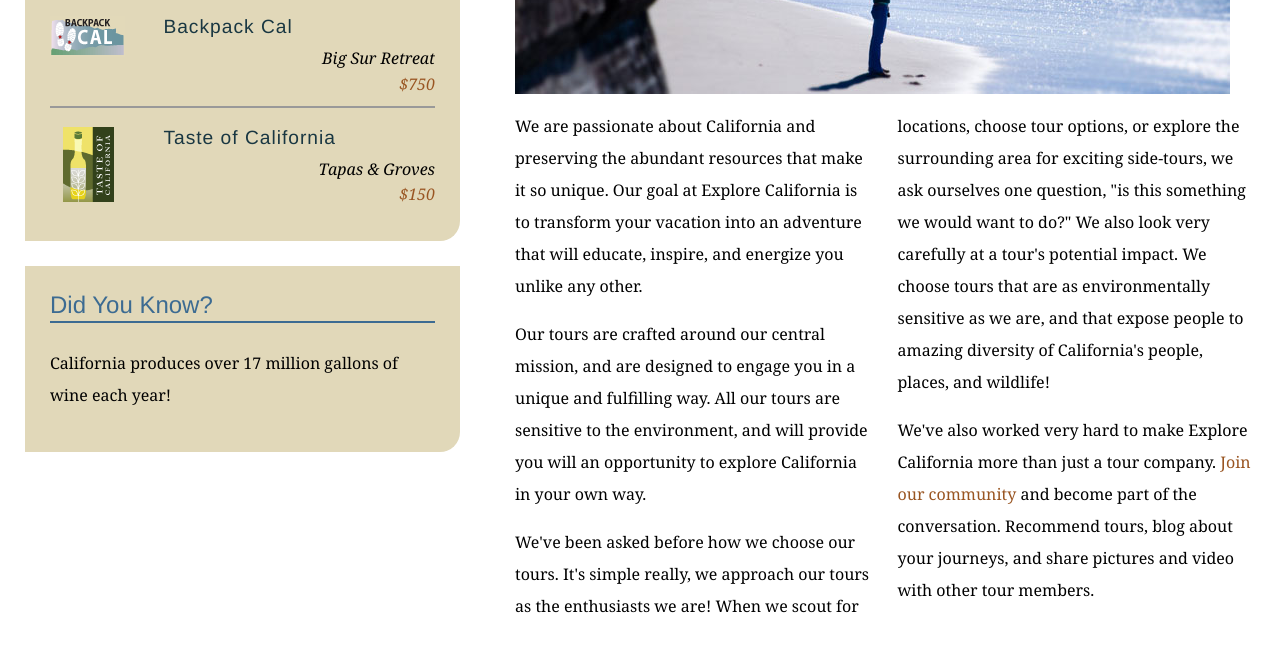
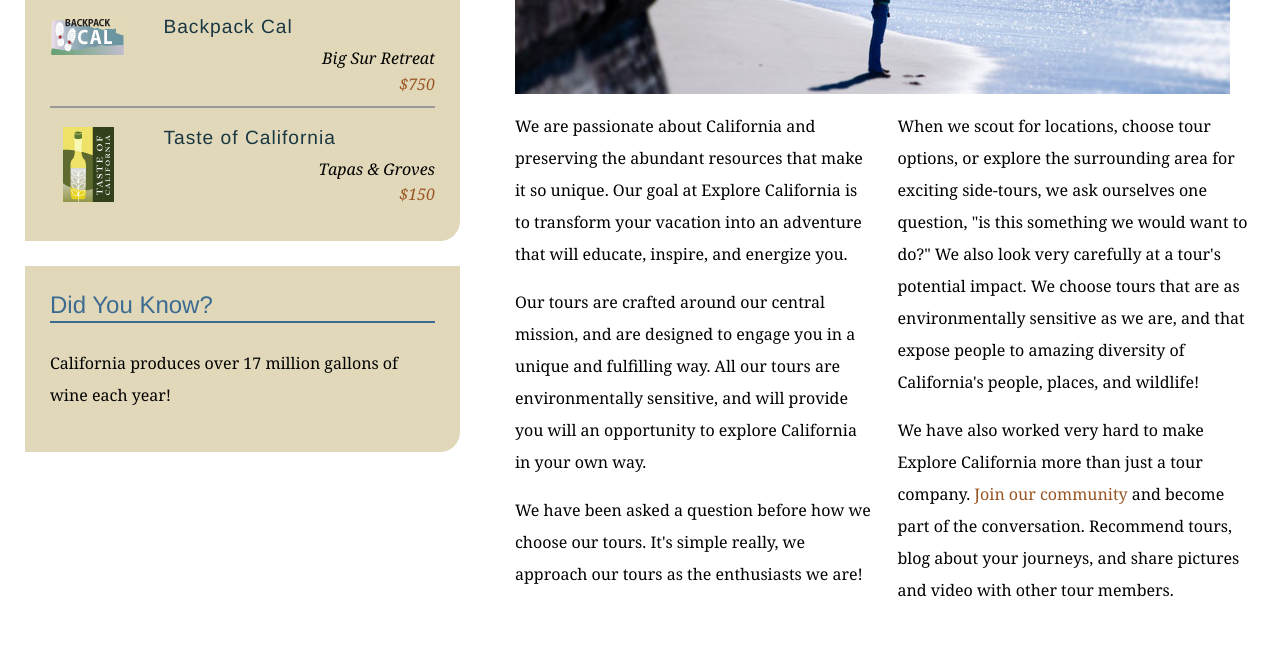
Before and after one commit to Ariz-S/explore_california, a plain HTML site: page mission.html in a window 1280 px wide. Shown: the part 590-1244 px from the top of the page. Drawn offline with Linux system fonts and the light colour scheme.

Commit message:
Text edits on mission page.

```diff
--- a/mission.html
+++ b/mission.html
@@ -60,10 +60,10 @@
           <h1>Who we are</h1>
           <img src="assets/images/mission_look.jpg" alt="Looking out at the Pacific" class="articleImage" />
           <div class="multiCol">
-            <p>We are passionate about California and preserving the abundant resources that make it so unique. Our goal at Explore California is to transform your vacation into an adventure that will educate, inspire, and energize you unlike any other.</p>
-            <p>Our tours are crafted around our central mission, and are designed to engage you in a unique and fulfilling way. All our tours are sensitive to the environment, and will provide you will an opportunity to explore California in your own way.</p>
-            <p>We've been asked before how we choose our tours. It's simple really, we approach our tours as the enthusiasts we are! When we scout for locations, choose tour options, or explore the surrounding area for exciting side-tours, we ask ourselves one question, &quot;is this something we would want to do?&quot; We also look very carefully at a tour's potential impact. We choose tours that are as environmentally sensitive as we are, and that expose people to amazing diversity of California's people, places, and wildlife!</p>
-            <p>We've also worked very hard to make Explore California more than just a tour company. <a href="explorers/join.html">Join our community</a> and become part of the conversation. Recommend tours, blog about your journeys, and share pictures and video with other tour members.</p>
+            <p>We are passionate about California and preserving the abundant resources that make it so unique. Our goal at Explore California is to transform your vacation into an adventure that will educate, inspire, and energize you.</p>
+            <p>Our tours are crafted around our central mission, and are designed to engage you in a unique and fulfilling way. All our tours are environmentally sensitive, and will provide you will an opportunity to explore California in your own way.</p>
+            <p>We have been asked a question before how we choose our tours. It's simple really, we approach our tours as the enthusiasts we are! When we scout for locations, choose tour options, or explore the surrounding area for exciting side-tours, we ask ourselves one question, &quot;is this something we would want to do?&quot; We also look very carefully at a tour's potential impact. We choose tours that are as environmentally sensitive as we are, and that expose people to amazing diversity of California's people, places, and wildlife!</p>
+            <p>We have also worked very hard to make Explore California more than just a tour company. <a href="explorers/join.html">Join our community</a> and become part of the conversation. Recommend tours, blog about your journeys, and share pictures and video with other tour members.</p>
           </div>
         </div>
       </div>
```
